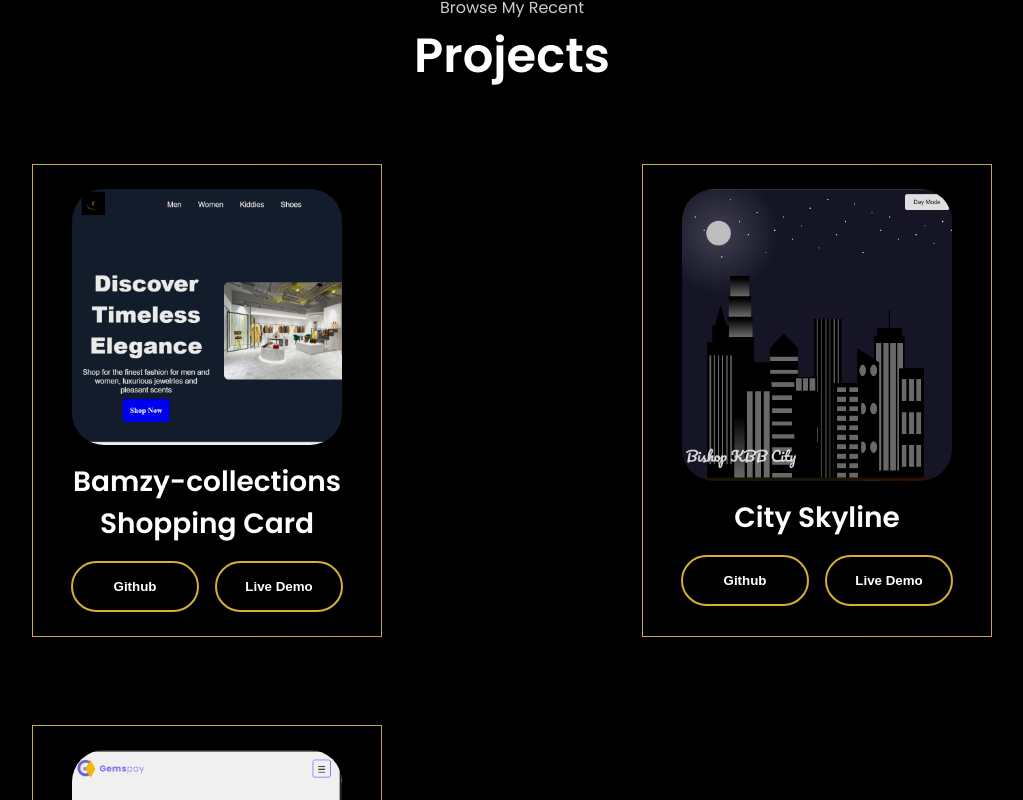
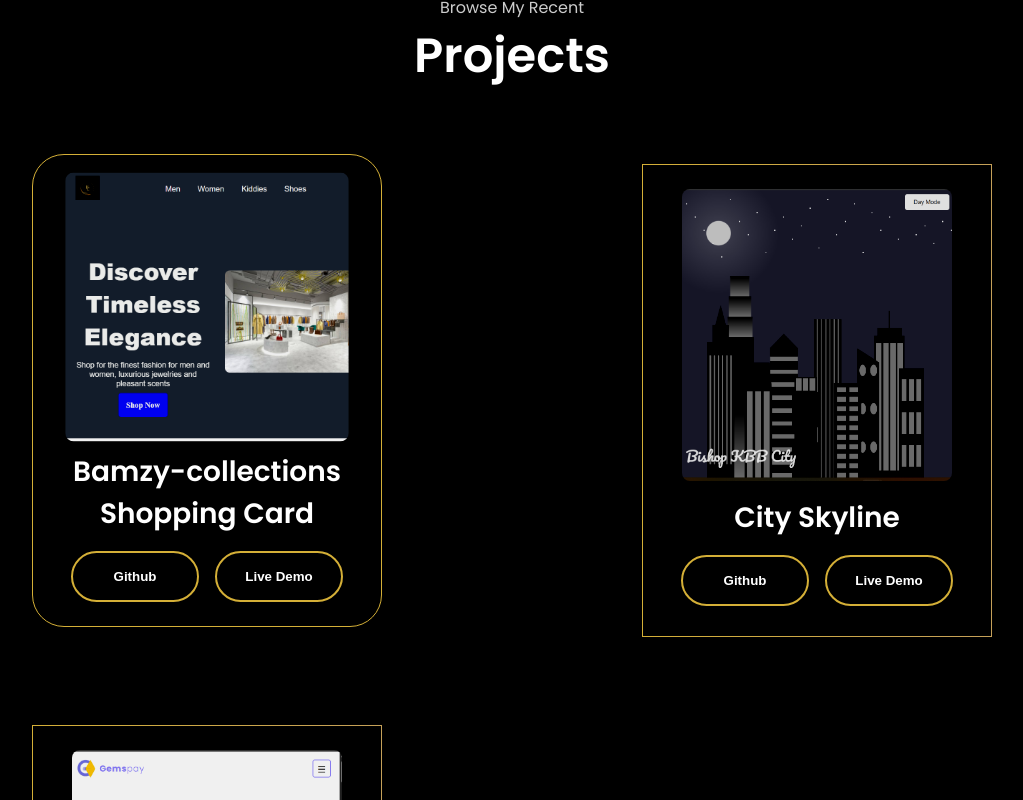
Before and after one commit to bishopkbb/Ajibade-portfolio, a plain HTML site: page index.html in a window 1280 px wide. In both pictures the pointer is over the element 335 px from the left and 2933 px from the top of the page. Shown: the part 2533-3333 px from the top of the page, without its empty margins (128-1151 px from the left). Drawn offline with Linux system fonts and the light colour scheme.

Commit message:
Add hover animations and interactivity to project cards

```diff
--- a/style.css
+++ b/style.css
@@ -475,6 +475,40 @@ article .icon {
 
 }
 
+/* Project card hover effect */
+.details-container.color-container {
+  transition: transform 0.3s ease, box-shadow 0.3s ease;
+  cursor: pointer;
+}
+
+.details-container.color-container:hover {
+  transform: translateY(-10px);
+  box-shadow: 0 8px 16px rgba(212, 175, 55, 0.4); /* gold glow */
+  border: 1px solid #D4AF37;
+}
+
+/* Zoom image on hover */
+.details-container:hover .project-img {
+  transform: scale(1.05);
+}
+
+.project-img {
+  transition: transform 0.3s ease-in-out;
+  border-radius: 0.5rem;
+}
+
+/* Button hover */
+.project-btn a {
+  transition: background-color 0.3s ease, color 0.3s ease;
+}
+
+.project-btn a:hover {
+  background-color: #D4AF37;
+  color: #000;
+  border-radius: 5px;
+}
+
+
 
 
 /* CONTACT */
```
